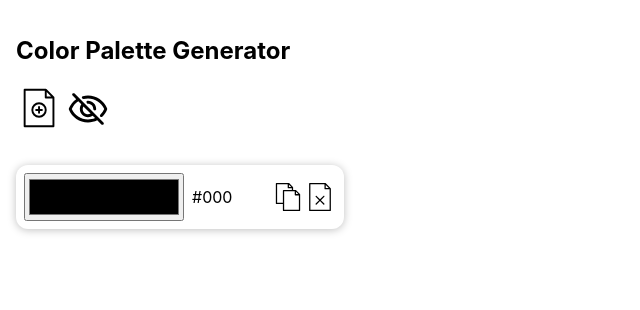
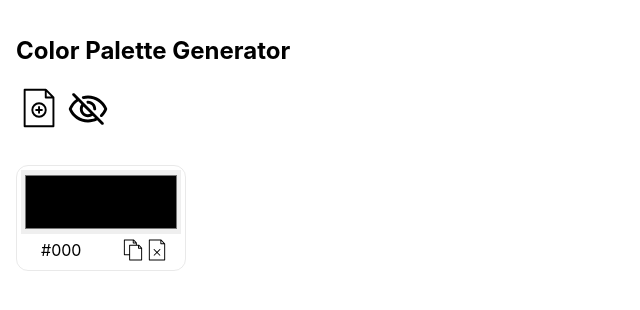
Before and after one commit to Yobuligo/color-palette.react, a React (Create React App) app: page / in a window 1280 px wide. Shown: the top 310 px of the page, without its empty margins (0-640 px from the left). Built offline with nearby package versions, Linux system fonts and the light colour scheme.

Commit message:
Add color codes beneath the color card

```diff
--- a/src/components/card/Card.module.css
+++ b/src/components/card/Card.module.css
@@ -1,5 +1,5 @@
 .card {
   border-radius: 12px;
-  box-shadow: 0 1px 8px rgba(0, 0, 0, 0.25);
-  padding: 0.5rem;
+  padding: 0.25rem;
+  border: 1px solid rgba(211, 211, 211, 0.5);
 }
--- a/src/components/colorPIckerList/ColorPickerList.module.css
+++ b/src/components/colorPIckerList/ColorPickerList.module.css
@@ -1,6 +1,7 @@
 .colorPickerList {
   display: flex;
   flex-direction: column;
+gap: 0.5rem;
 }
 
 .addButton {
--- a/src/components/colorPicker/ColorPicker.module.css
+++ b/src/components/colorPicker/ColorPicker.module.css
@@ -1,6 +1,6 @@
 .colorPicker {
   display: flex;
-  flex-direction: row;
+  flex-direction: column;
   align-items: center;
 }
 
@@ -11,7 +11,15 @@
 
 .input {
   width: 10rem;
-  height: 3rem;
+  height: 4rem;
+  border: none;
+}
+
+.footer {
+  display: flex;
+  flex-direction: row;
+  align-items: center;
+  height: 2rem;
 }
 
 .button {
--- a/src/components/colorPicker/ColorPicker.tsx
+++ b/src/components/colorPicker/ColorPicker.tsx
@@ -18,21 +18,23 @@ export const ColorPicker: React.FC<IColorPickerProps> = (props) => {
         onChange={viewModel.onSetColor}
       />
       {props.displayControlUnits && (
-        <>
+        <div className={styles.footer}>
           <label className={styles.label} htmlFor={viewModel.inputId}>
             {viewModel.color}
           </label>
           <CopyIcon
-            width={"2rem"}
+            width={"1.5rem"}
             onClick={props.onDuplicateColor}
             className={styles.button}
+            title="Copy color"
           />
           <DeleteIcon
-            width={"2rem"}
+            width={"1.5rem"}
             onClick={props.onDeleteColor}
             className={styles.button}
+            title="Delete color"
           />
-        </>
+        </div>
       )}
     </Card>
   );
```
